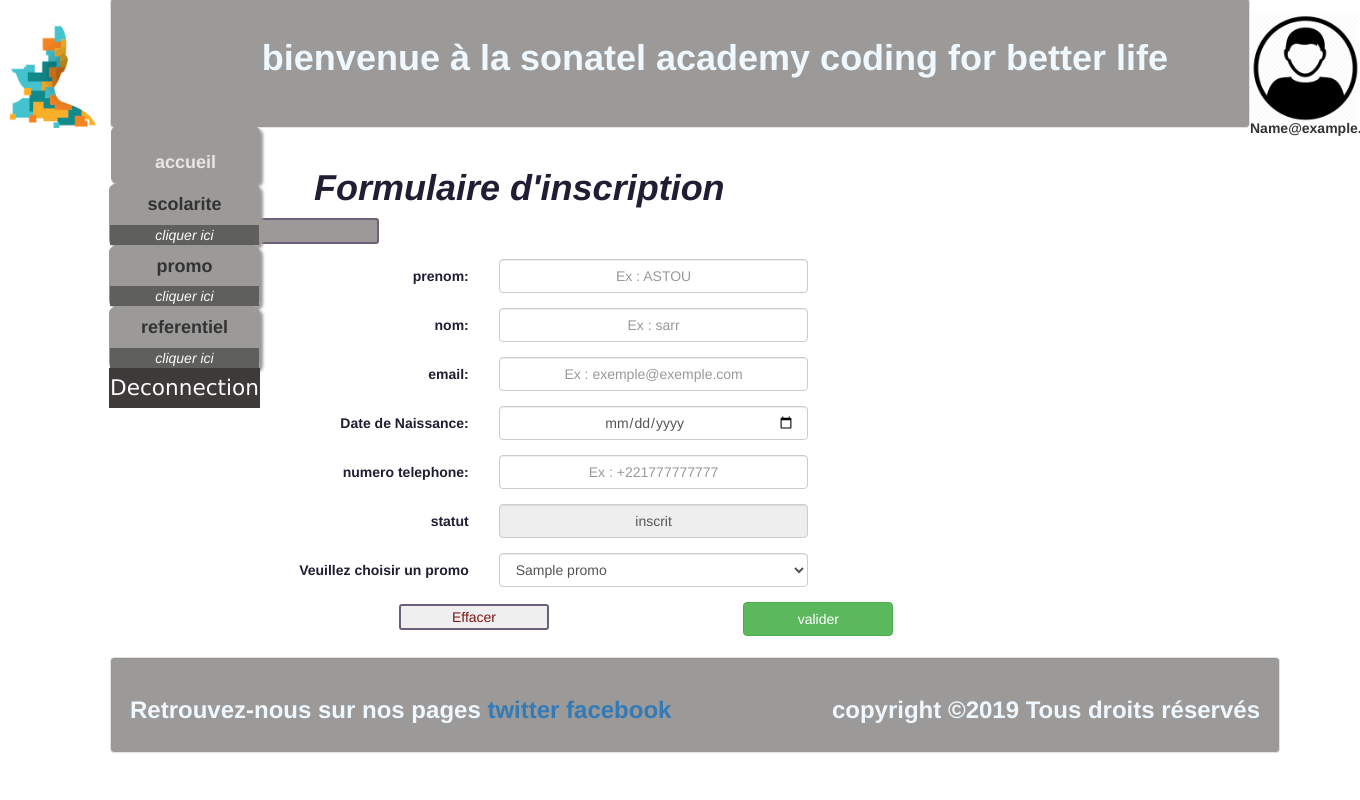
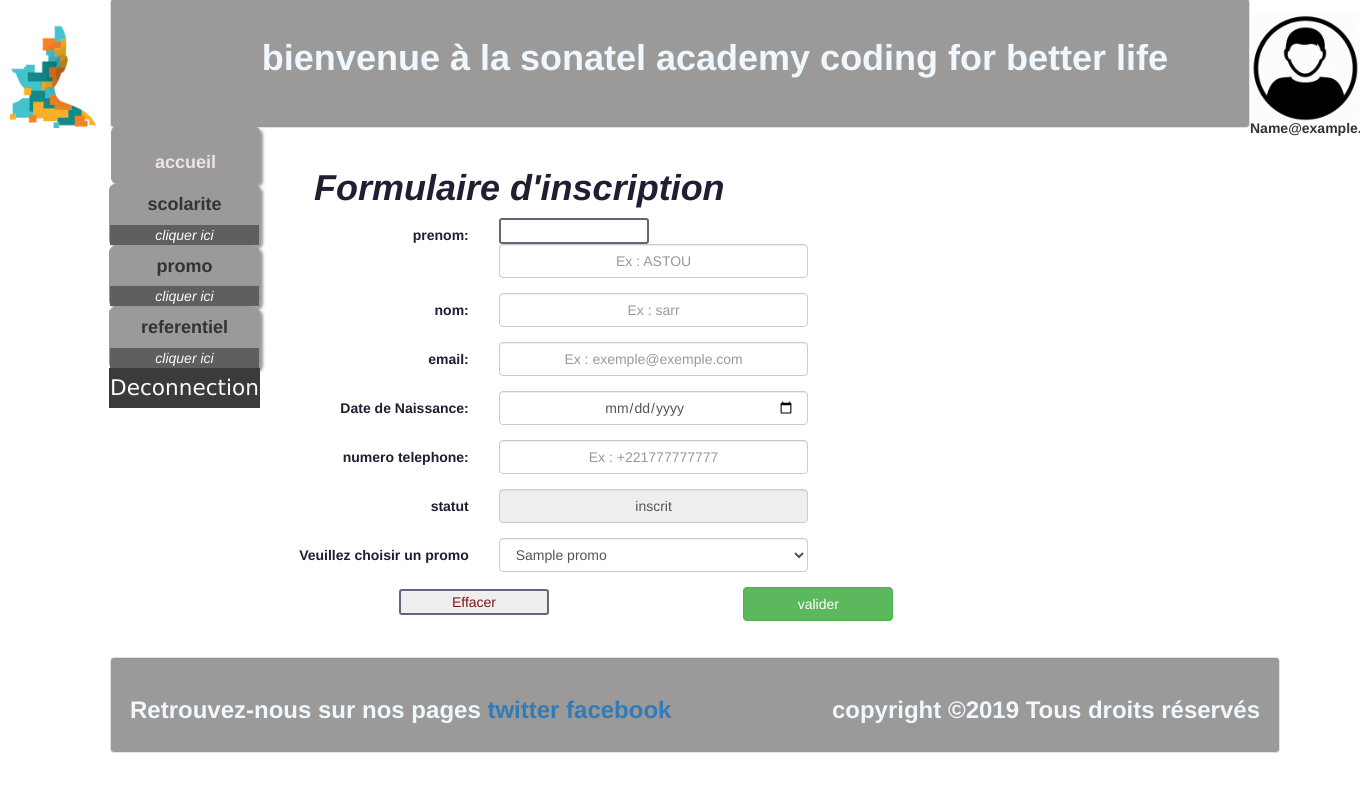
Before and after one commit to mousaa32/academy, a Flask app: page /inscription in a window 1360 px wide; the page is wider, and only the part inside the window is pictured. Run offline with Flask 2, Linux system fonts and the light colour scheme; the visitor is signed in with stand-in values (Sample User, id 1); a database or web service that is not in the repository returns one stand-in record (values such as "Sample title"); some libraries are stand-ins or nearby versions.

Commit message:
Update inscription.html

```diff
--- a/templates/inscription.html
+++ b/templates/inscription.html
@@ -31,12 +31,11 @@
 
 
 
-                <div class="form-group">
-                  <input type="text" name="matricule"  value="{{matricule}}" readonly="true" size="30" maxlength="50" style="background-color:  rgb(155, 154, 152)" />
-                </div>
+
              <div class="form-group">
                <label class="col-sm-3 control-label">prenom:</label>
                <div class="col-sm-4">
+                  <input type="text" name="matricule"  value="{{matricule}}" readonly="true"/>
                 <input type="text" name="prenom" class="form-control" required placeholder="Ex : ASTOU" pattern=".*\S.*"/>
 
               </div>
```
